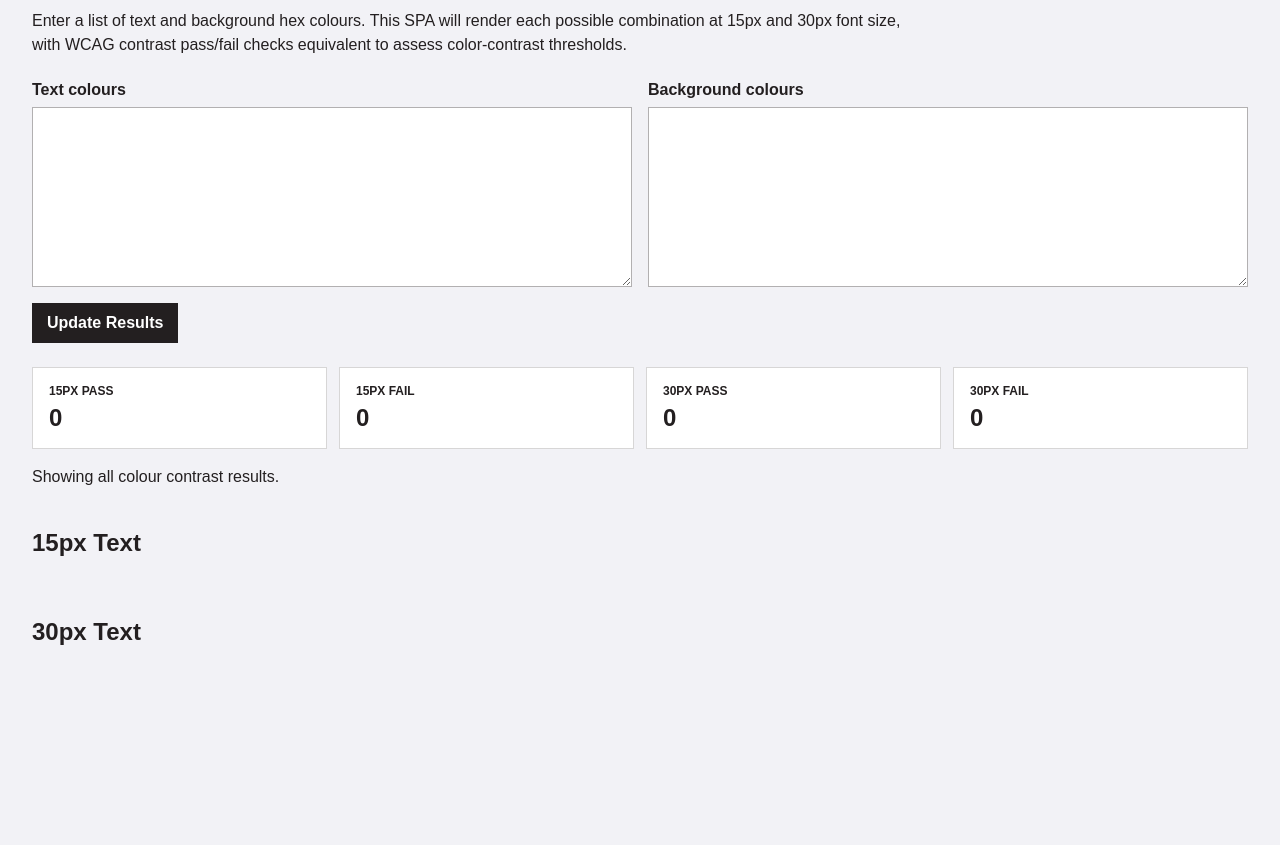
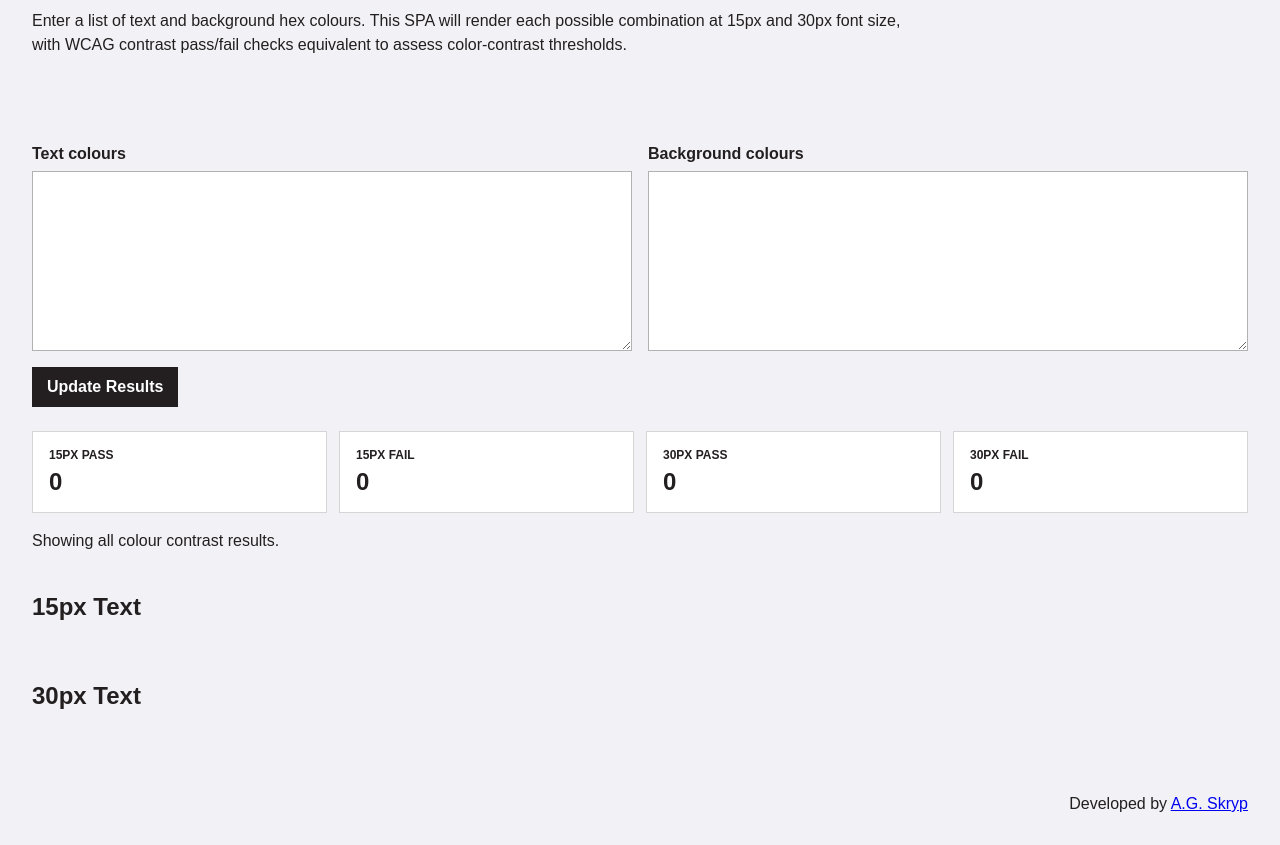
Before and after one commit to agskryp/colour-contrast-analyzer, a plain HTML site: page index.html in a window 1280 px wide. Shown: the part 73-918 px from the top of the page. Before the commit the page ends 800 px from the top, so only its background shows below. Drawn offline with Linux system fonts and the light colour scheme.

Commit message:
Attribution

```diff
--- a/index.html
+++ b/index.html
@@ -19,10 +19,16 @@
 			margin: 0;
 		}
 
-		main {
+		header,
+		main,
+		footer {
 			max-width: 1600px;
 			margin: 0 auto;
 			padding: 32px;
+		}
+
+		footer {
+			text-align: right;
 		}
 
 		h1,
@@ -255,11 +261,13 @@
 </head>
 
 <body>
-	<main>
+	<header>
 		<h1>Colour Contrast Analyzer</h1>
 
 		<p>Enter a list of text and background hex colours.  This SPA will render each possible combination at 15px and 30px font size, with WCAG contrast pass/fail checks equivalent to assess color-contrast thresholds.</p>
+	</header>
 
+	<main>
 		<form data-colour-form>
 			<div class="controls">
 				<div class="field">
@@ -311,6 +319,10 @@
 			<div class="colour-grid" data-font-size="30"></div>
 		</section>
 	</main>
+
+	<footer>
+		Developed by <a href="https://www.agskryp.com" target="_blank" rel="noopener">A.G. Skryp</a>
+	</footer>
 
 	<script>
 		const colours = [];
```
